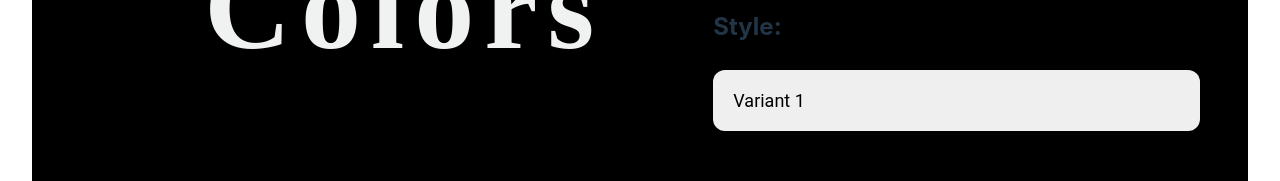
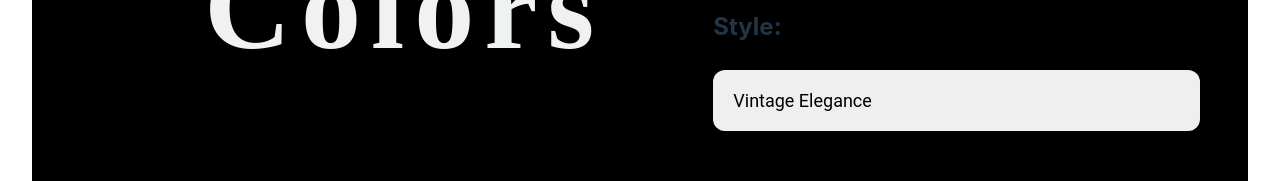
Before and after one commit to MrValraven/pridecats, a React (Vite) app: page / in a window 1280 px wide. Shown: the part 674-855 px from the top of the page. Built offline with nearby package versions, Linux system fonts and the light colour scheme; a web font is replaced by a local one.

Commit message:
Added names to variants

```diff
--- a/src/App.jsx
+++ b/src/App.jsx
@@ -148,11 +148,11 @@ function App() {
               id=""
               onChange={(e) => setCatColor(catColors[e.target.value])}
             >
-              <option value="variant1">Variant 1</option>
-              <option value="variant2">Variant 2</option>
-              <option value="variant3">Variant 3</option>
+              <option value="variant1">Vintage Elegance</option>
+              <option value="variant2">Fairy dust</option>
+              <option value="variant3">Sunny Side Up</option>
               <option value="variant4">Variant 4</option>
-              <option value="variant5">Variant 5</option>
+              <option value="variant5">Pastel dream</option>
             </select>
           </div>
         </div>
```
